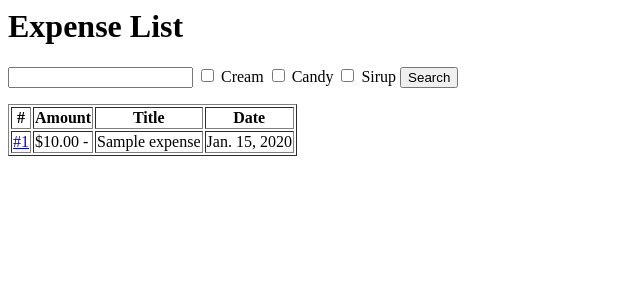
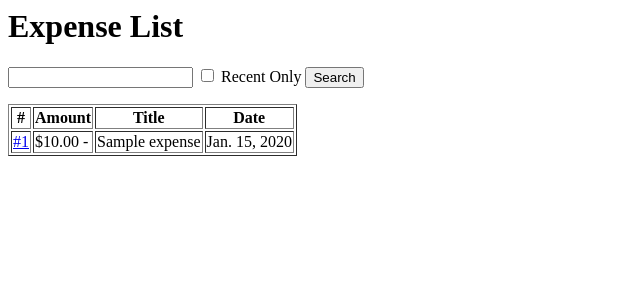
Before and after one commit to nonZero/MoneyMan, a Django app: page / in a window 1280 px wide. Shown: the top 300 px of the page, without its empty margins (0-640 px from the left). Run offline with Django 5.2, Linux system fonts and the light colour scheme; tables that the repository leaves empty hold one stand-in row (values such as "Sample post").

Commit message:
add recent only paramter on search

```diff
--- a/expenses/templates/expenses/expense_list.html
+++ b/expenses/templates/expenses/expense_list.html
@@ -5,16 +5,8 @@
 <form>
     <input type="search" name="q" value="{{ q }}"/>
     <label>
-        <input type="checkbox" name="toppings" value="1">
-        Cream
-    </label>
-    <label>
-        <input type="checkbox" name="toppings" value="2">
-        Candy
-    </label>
-    <label>
-        <input type="checkbox" name="toppings" value="3">
-        Sirup
+        <input type="checkbox" name="recent_only" {% if recent_only %} checked {% endif %}>
+        Recent Only
     </label>
     <button>Search</button>
 </form>
--- a/expenses/views.py
+++ b/expenses/views.py
@@ -1,3 +1,5 @@
+import datetime
+
 from django.http import HttpRequest
 from django.shortcuts import render, get_object_or_404
 
@@ -10,12 +12,17 @@ def expense_list(request: HttpRequest):
     if q := request.GET.get('q', ''):
         qs = qs.filter(title__icontains=q)
 
+    if recent_only := request.GET.get('recent_only', '') == "on":
+        d = datetime.date.today() - datetime.timedelta(days=90)
+        qs = qs.filter(date__gte=d)
+
     return render(
         request,
         "expenses/expense_list.html",
         {
             "object_list": qs[:20],
             "q": q,
+            "recent_only": recent_only,
         },
     )
 
```
